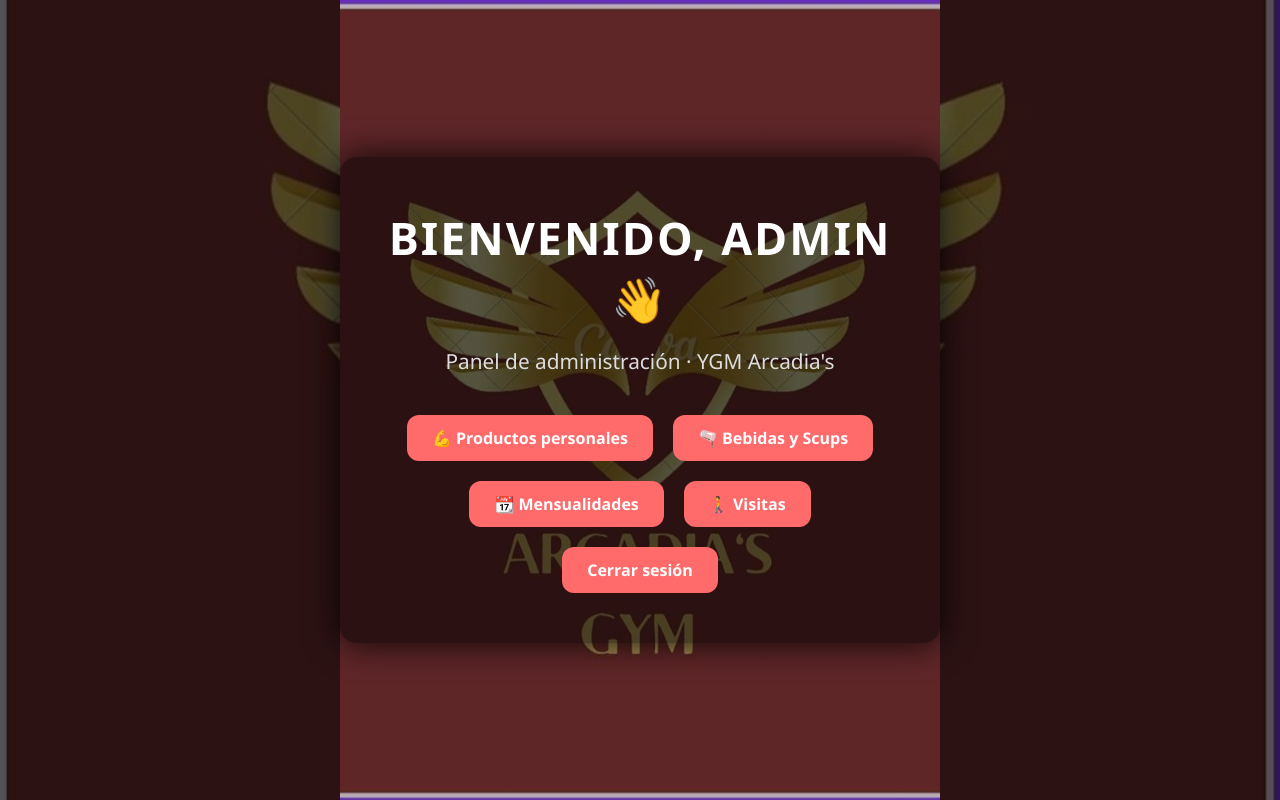
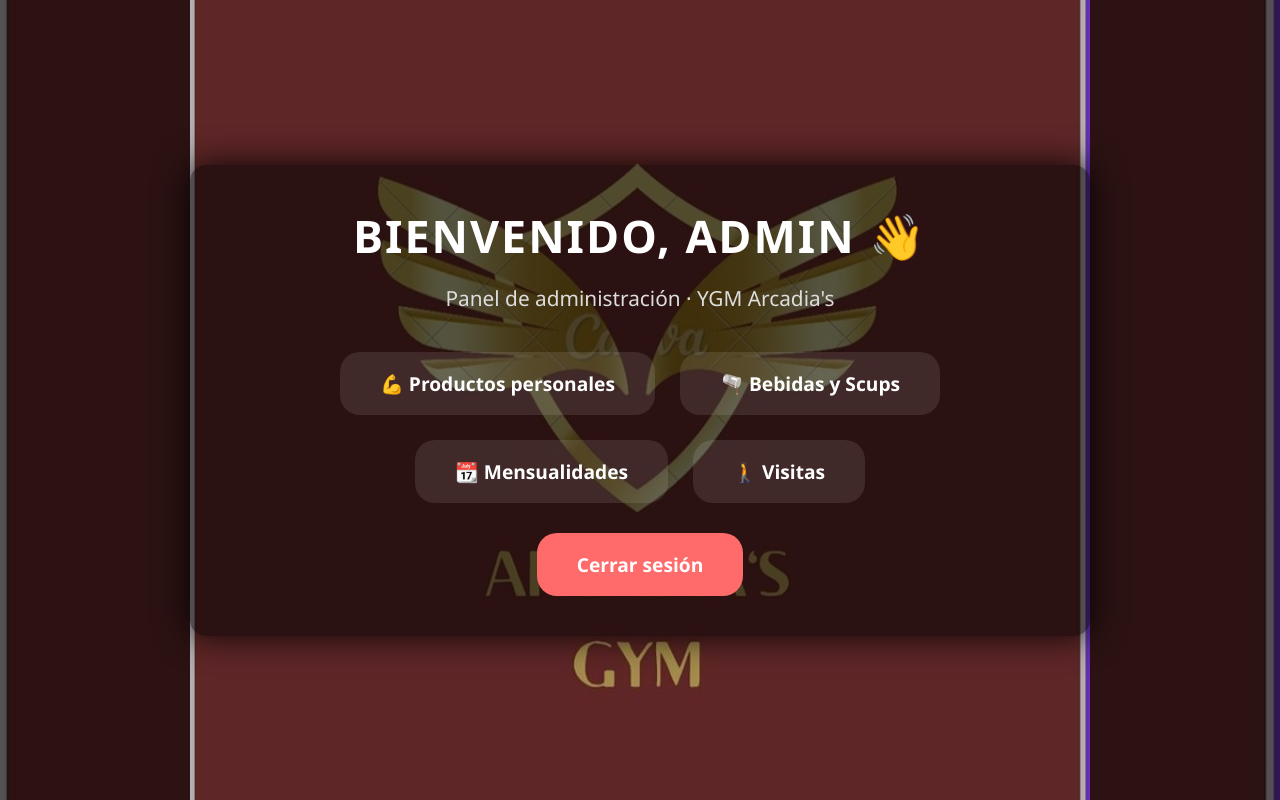
Before and after one commit to alanlopezromero/gym_System, a Flask app: page /admin in a window 1280 px wide. Run offline with Flask 3, Linux system fonts and the light colour scheme; the visitor is signed in with stand-in values (Sample User, id 1).

Commit message:
estilos 12

```diff
--- a/static/style.css
+++ b/static/style.css
@@ -445,31 +445,64 @@ body {
     transform: scale(1.08);
     box-shadow: 0 0 20px rgba(255, 71, 87, 0.9);
 }
+
+
+
+/* Header más ancho y centrado */
+header.container {
+    max-width: 900px; /* más ancho que antes */
+    padding: 40px 30px;
+    margin: 0 auto;
+    background: rgba(0, 0, 0, 0.55);
+    border-radius: 16px;
+    box-shadow: 0 0 35px rgba(0, 0, 0, 0.9);
+    text-align: center;
+}
+
 /* Contenedor de enlaces dentro del header */
 header .header-links {
     display: flex;
     justify-content: center; /* centra los botones horizontalmente */
-    gap: 20px; /* espacio entre botones */
+    gap: 25px; /* más espacio entre botones */
     flex-wrap: wrap; /* que se ajusten si la pantalla es pequeña */
-    margin: 20px 0;
+    margin: 30px 0;
 }
 
-/* Estilos de los botones de navegación (igual que cerrar sesión) */
-header .header-links a,
+/* Estilos de los enlaces de navegación (transparente por defecto) */
+header .header-links a {
+    display: inline-block;
+    padding: 18px 40px; /* más grande */
+    background: rgba(255, 255, 255, 0.1); /* transparente */
+    color: #fff;
+    text-decoration: none;
+    border-radius: 20px; /* bordes más redondeados */
+    font-weight: bold;
+    font-size: 1.2rem; /* más grande */
+    transition: all 0.3s ease;
+}
+
+/* Efecto hover: degradado naranja */
+header .header-links a:hover {
+    background: linear-gradient(135deg, #ff9800, #ff5722);
+    transform: scale(1.08);
+    box-shadow: 0 5px 20px rgba(255, 165, 0, 0.6);
+}
+
+/* Botón de cerrar sesión (rojo) */
 header .logout-btn {
     display: inline-block;
-    padding: 12px 25px;
+    padding: 18px 40px;
     background: #ff6b6b;
     color: white;
     text-decoration: none;
-    border-radius: 12px;
+    border-radius: 20px;
     font-weight: bold;
+    font-size: 1.2rem;
     transition: all 0.3s ease;
 }
 
-header .header-links a:hover,
 header .logout-btn:hover {
     background: #ff4c4c;
-    transform: scale(1.05);
+    transform: scale(1.08);
     box-shadow: 0 5px 15px rgba(0,0,0,0.2);
 }
```
